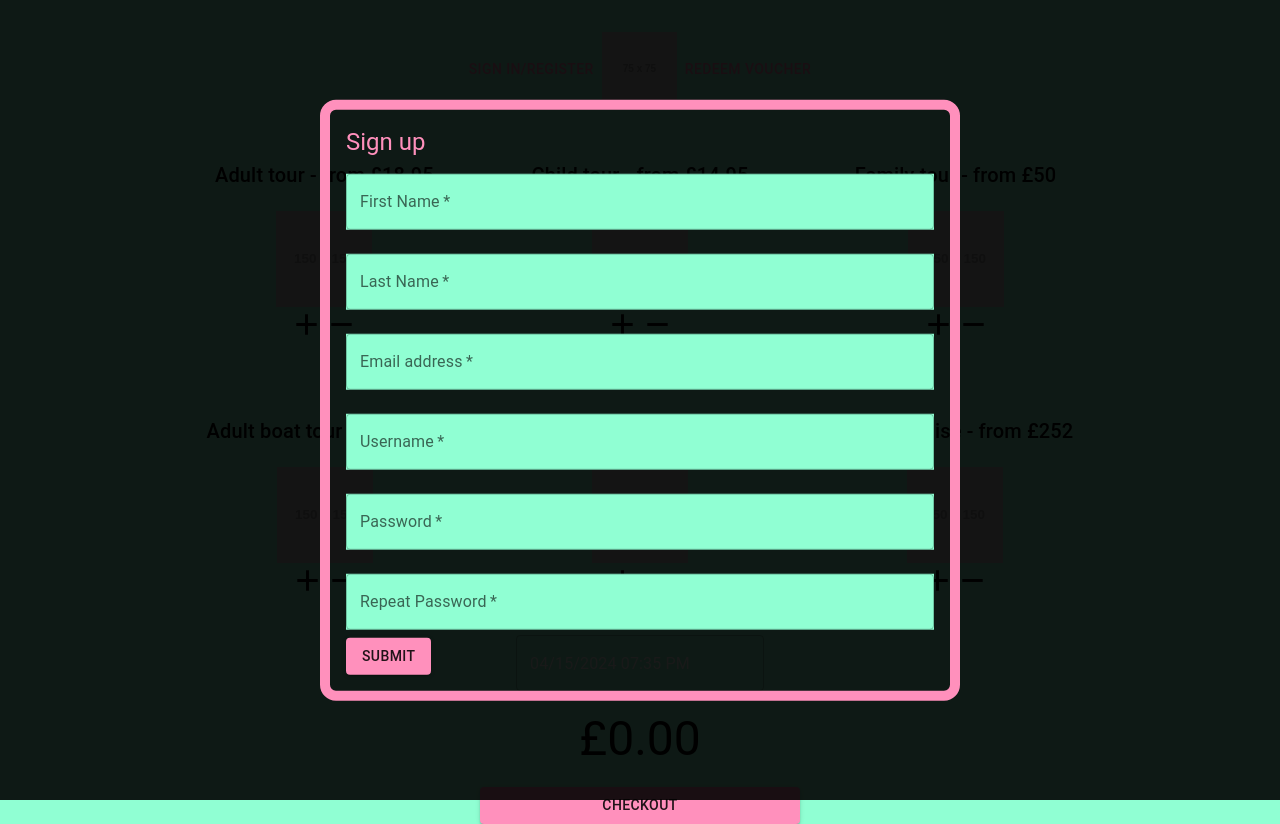
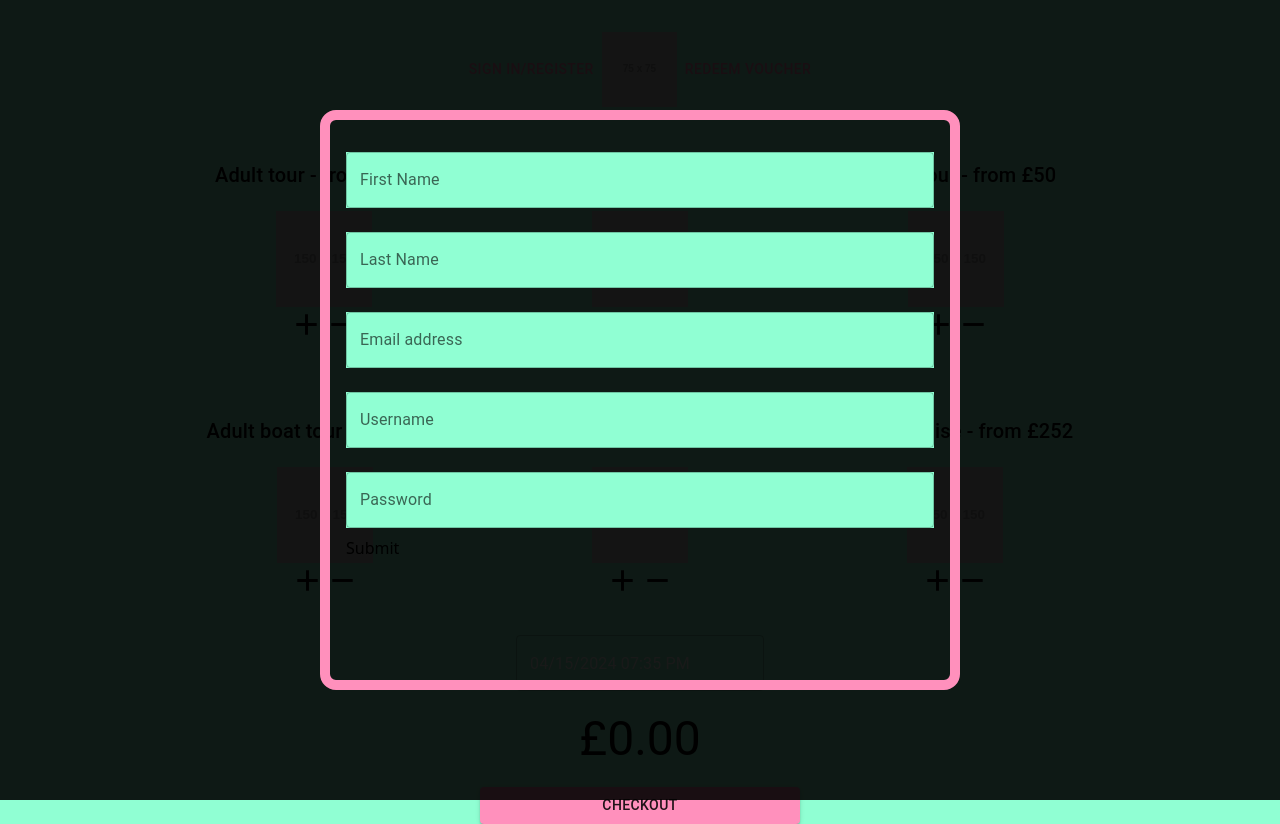
Before and after one commit to Alexei322/TM470, a Next.js app in the folder tm470project/: page /WebStore in a window 1280 px wide. Both pictures are taken after a click on the button "SIGN IN/REGISTER". Built offline with nearby package versions, Linux system fonts and the light colour scheme.

Commit message:
Added form validation logic, displaying error message when applicable

```diff
--- a/tm470project/components/SignInModal.js
+++ b/tm470project/components/SignInModal.js
@@ -3,6 +3,7 @@ import { Box, Button, TextField, Typography } from "@mui/material";
 import { useState } from "react";
 import Fade from "@mui/material/Fade";
 import { useTheme } from "@mui/material/styles";
+import { useForm } from "react-hook-form";
 
 export default function SignInModal() {
   const theme = useTheme();
@@ -24,17 +25,17 @@ export default function SignInModal() {
   const setOpen = () => setModalOpen(true);
   const setClose = () => setModalOpen(false);
 
-  const [formInfo, setFormInfo] = useState({
-    username: "",
-    email: "",
-    password: "",
-  });
+  const {
+    register,
+    handleSubmit,
+    formState: { errors },
+    form,
+  } = useForm();
 
-  const setForm = (e) => {
-    setFormInfo((prevState) => ({
-      ...prevState,
-    }));
+  const onSubmit = (data) => {
+    console.log(data);
   };
+
   return (
     <div>
       <Button onClick={setOpen}>Sign in/register</Button>
@@ -46,10 +47,92 @@ export default function SignInModal() {
         }}
       >
         <Fade in={modalOpen} timeout={500}>
-        <Box style={style} component="form" noValidate>
+          <Box
+            style={style}
+            component="form"
+            onSubmit={handleSubmit(onSubmit)}
+            noValidate
+          >
+            <TextField
+              id="First Name"
+              name="firstName"
+              label="First Name"
+              variant="outlined"
+              fullWidth
+              color="primary"
+              sx={{ backgroundColor: theme.palette.secondary.main }}
+              margin="normal"
+              {...register("firstName", { required: true, maxLength: 80 })}
+            />
+            <TextField
+              name="lastName"
+              label="Last Name"
+              variant="outlined"
+              fullWidth
+              sx={{ backgroundColor: theme.palette.secondary.main }}
+              margin="normal"
+              {...register("lastName", { required: true, maxLength: 100 })}
+            />
+            <TextField
+              name="email"
+              label="Email address"
+              variant="outlined"
+              fullWidth
+              sx={{ backgroundColor: theme.palette.secondary.main }}
+              margin="normal"
+              {...register("email", {
+                required: true,
+                pattern: {
+                  message: "Please enter a valid email address",
+                  value: /^\S+@\S+$/i,
+                },
+              })}
+            />
+            <TextField
+              name="username"
+              label="Username"
+              variant="outlined"
+              fullWidth
+              sx={{ backgroundColor: theme.palette.secondary.main }}
+              margin="normal"
+              {...register("username", { required: true, max: 12, min: 4 })}
+            />
+            <TextField
+              name="password"
+              label="Password"
+              variant="outlined"
+              fullWidth
+              sx={{ backgroundColor: theme.palette.secondary.main }}
+              margin="normal"
+              {...register("password", {
+                required: true,
+                pattern: {
+                  message:
+                    "Password length minimum 8 characters, one special character and one upper case character",
+                  value:
+                    /^(?=.*?[A-Z])(?=.*?[a-z])(?=.*?[0-9])(?=.*?[#?!@$ %^&*-]).{8,}$/i,
+                },
+              })}
+            />
+            {errors.firstName && (
+              <Typography color="error">{errors.firstName.message}</Typography>
+            )}
+            {errors.lastName && (
+              <Typography color="error">{errors.lastName.message}</Typography>
+            )}
+            {errors.email && (
+              <Typography color="error">{errors.email.message}</Typography>
+            )}
+            {errors.password && (
+              <Typography color="error">{errors.password.message}</Typography>
+            )}
+            <input type="submit" value={"Submit"} />
+          </Box>
+          {/* <Box style={style} component="form" noValidate>
           <Typography variant="h5" color={"primary"}>Sign up</Typography>
           <TextField
             id="First Name"
+            name="firstName"
             label="First Name"
             variant="outlined"
             fullWidth
@@ -101,7 +184,7 @@ export default function SignInModal() {
           <Button variant="contained" color="primary">
             Submit
           </Button>
-        </Box>
+        </Box> */}
         </Fade>
       </Modal>
     </div>
--- a/tm470project/package.json
+++ b/tm470project/package.json
@@ -18,7 +18,8 @@
     "dayjs": "^1.11.10",
     "next": "^14.2.4",
     "react": "^18",
-    "react-dom": "^18"
+    "react-dom": "^18",
+    "react-hook-form": "^7.52.1"
   },
   "devDependencies": {
     "eslint": "^8",
```
Also changed, not shown: 1 other file (tests, documents, lock files or other folders).
